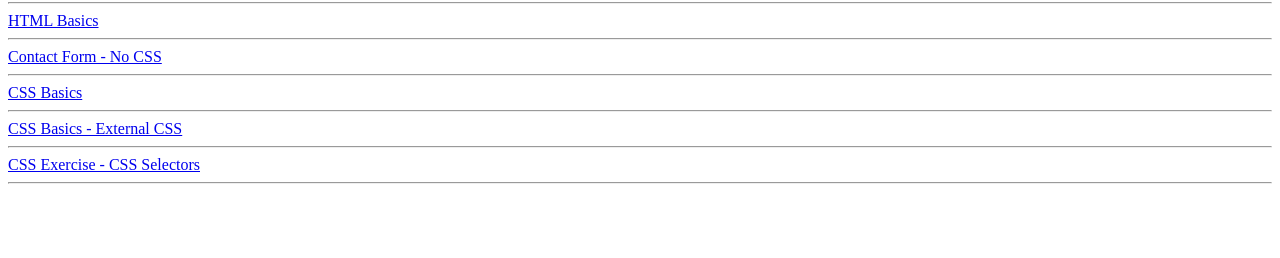
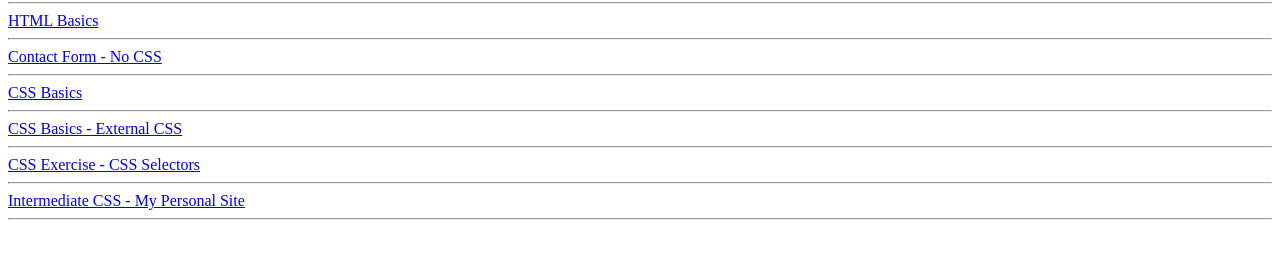
Before and after one commit to stephendegoede/html-lessons, a plain HTML site: page index.html in a window 1280 px wide. Shown: the part 78-336 px from the top of the page. Drawn offline with Linux system fonts and the light colour scheme.

Commit message:
Added boilerplate html and css. Added to Index.html.

```diff
--- a/index.html
+++ b/index.html
@@ -19,6 +19,8 @@
   <hr>
   <a href="CSS Exercise - Bacon Fansite.html">CSS Exercise - CSS Selectors</a>
   <hr>
+  <a href="CSS Interm - My Personal Site V2.0/MySite.html">Intermediate CSS - My Personal Site</a>
+  <hr>
 
 </body>
 
```
Also changed, not shown: CSS Interm - My Personal Site V2.0/MySite.html (added, +12 -0 lines), CSS Interm - My Personal Site/index.html (+1 -1 lines), CSS Interm - My Personal Site V2.0/MySiteStyles.css (added).
